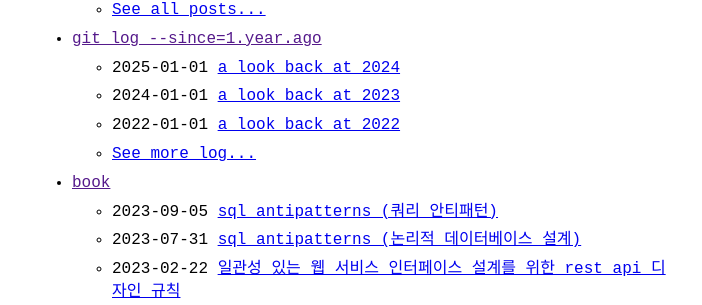
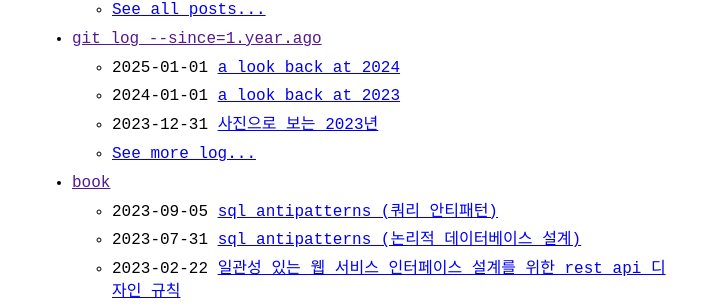
Before and after one commit to khjzzm/khjzzm.github.io, a Jekyll site: the page built from index.md, in a window 1280 px wide. Shown: the part 386-691 px from the top of the page, without its empty margins (288-990 px from the left). Built offline with Jekyll 4.4.1, drawn with Linux system fonts in a browser that asks for light colours.

Commit message:
2022/2023

```diff
--- a/_posts/2023-12-31-Retrospect.md
+++ b/_posts/2023-12-31-Retrospect.md
@@ -1,6 +1,7 @@
 ---
 layout: post
-title: 2023년 회고
+category: wakatime
+title: 사진으로 보는 2023년
 ---
 
 ## 1월
@@ -24,8 +25,10 @@
 ## 9월
 ![9](https://khjzzm.github.io/assets/image/2023/9.jpg)
 ## 10월
-![10](https://khjzzm.github.io/assets/image/2023/10.jpg)
+![10](https://khjzzm.github.io/assets/image/2023/10-0.jpg)
+![10](https://khjzzm.github.io/assets/image/2023/10-1.jpg)
 ## 11월
 ![11](https://khjzzm.github.io/assets/image/2023/11.jpg)
 ## 12월
-![12](https://khjzzm.github.io/assets/image/2023/12.jpg)
+![12](https://khjzzm.github.io/assets/image/2023/12-0.jpg)
+![12](https://khjzzm.github.io/assets/image/2023/12-1.jpg)
```
Also changed, not shown: _posts/2022-12-31-Retrospect.md (+2 -1 lines), assets/image/2023/10-0.jpeg (added), assets/image/2023/12-0.jpeg (added), 4 other files.
